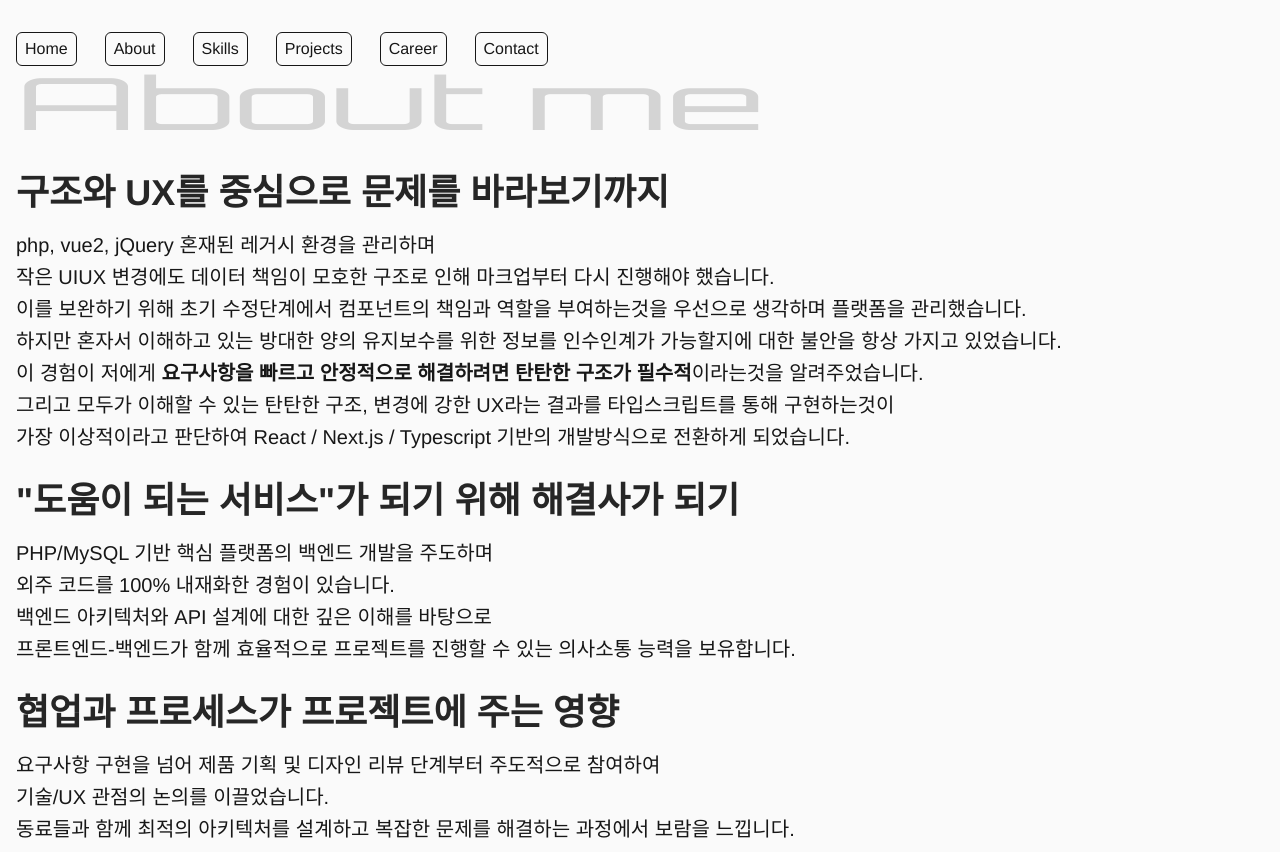
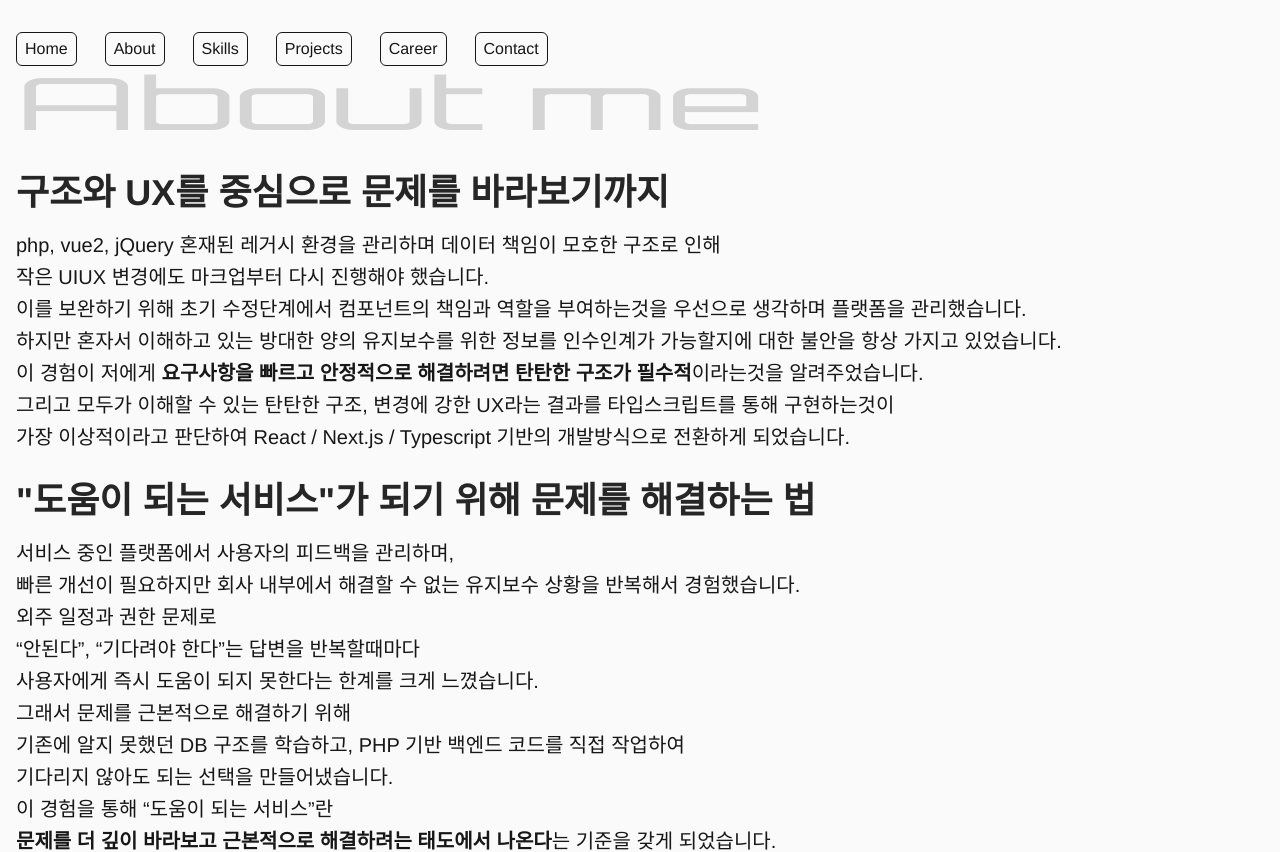
Before and after one commit to simjung418/portfolio-2025, a Next.js app: page /about in a window 1280 px wide. Shown: the top 852 px of the page. Built offline with nearby package versions, Linux system fonts and the light colour scheme.

Commit message:
docs: about 2 텍스트 수정

```diff
--- a/app/about/page.tsx
+++ b/app/about/page.tsx
@@ -14,8 +14,8 @@ export default function AboutPage() {
           <dl>
             <dt>구조와 UX를 중심으로 문제를 바라보기까지</dt>
             <dd>
-              <p>php, vue2, jQuery 혼재된 레거시 환경을 관리하며</p>
-              <p>작은 UIUX 변경에도 데이터 책임이 모호한 구조로 인해 마크업부터 다시 진행해야 했습니다.</p>
+              <p>php, vue2, jQuery 혼재된 레거시 환경을 관리하며 데이터 책임이 모호한 구조로 인해</p>
+              <p>작은 UIUX 변경에도 마크업부터 다시 진행해야 했습니다.</p>
               <p>이를 보완하기 위해 초기 수정단계에서 컴포넌트의 책임과 역할을 부여하는것을 우선으로 생각하며 플랫폼을 관리했습니다.</p>
               <p>하지만 혼자서 이해하고 있는 방대한 양의 유지보수를 위한 정보를 인수인계가 가능할지에 대한 불안을 항상 가지고 있었습니다.</p>
               <p>이 경험이 저에게 <strong>요구사항을 빠르고 안정적으로 해결하려면 탄탄한 구조가 필수적</strong>이라는것을 알려주었습니다.</p>
@@ -26,12 +26,18 @@ export default function AboutPage() {
         </li>
         <li>
           <dl>
-            <dt>"도움이 되는 서비스"가 되기 위해 해결사가 되기</dt>
+            <dt>"도움이 되는 서비스"가 되기 위해 문제를 해결하는 법</dt>
             <dd>
-              <p>PHP/MySQL 기반 핵심 플랫폼의 백엔드 개발을 주도하며</p>
-              <p>외주 코드를 100% 내재화한 경험이 있습니다.</p>
-              <p>백엔드 아키텍처와 API 설계에 대한 깊은 이해를 바탕으로</p>
-              <p>프론트엔드-백엔드가 함께 효율적으로 프로젝트를 진행할 수 있는 의사소통 능력을 보유합니다.</p>
+              <p>서비스 중인 플랫폼에서 사용자의 피드백을 관리하며,</p>
+              <p>빠른 개선이 필요하지만 회사 내부에서 해결할 수 없는 유지보수 상황을 반복해서 경험했습니다.</p>
+              <p>외주 일정과 권한 문제로</p>
+              <p>“안된다”, “기다려야 한다”는 답변을 반복할때마다</p>
+              <p>사용자에게 즉시 도움이 되지 못한다는 한계를 크게 느꼈습니다.</p>
+              <p>그래서 문제를 근본적으로 해결하기 위해</p>
+              <p>기존에 알지 못했던 DB 구조를 학습하고, PHP 기반 백엔드 코드를 직접 작업하여</p>
+              <p>기다리지 않아도 되는 선택을 만들어냈습니다.</p>
+              <p>이 경험을 통해 “도움이 되는 서비스”란</p>
+              <p><strong>문제를 더 깊이 바라보고 근본적으로 해결하려는 태도에서 나온다</strong>는 기준을 갖게 되었습니다.</p>
             </dd>
           </dl>
         </li>
```
